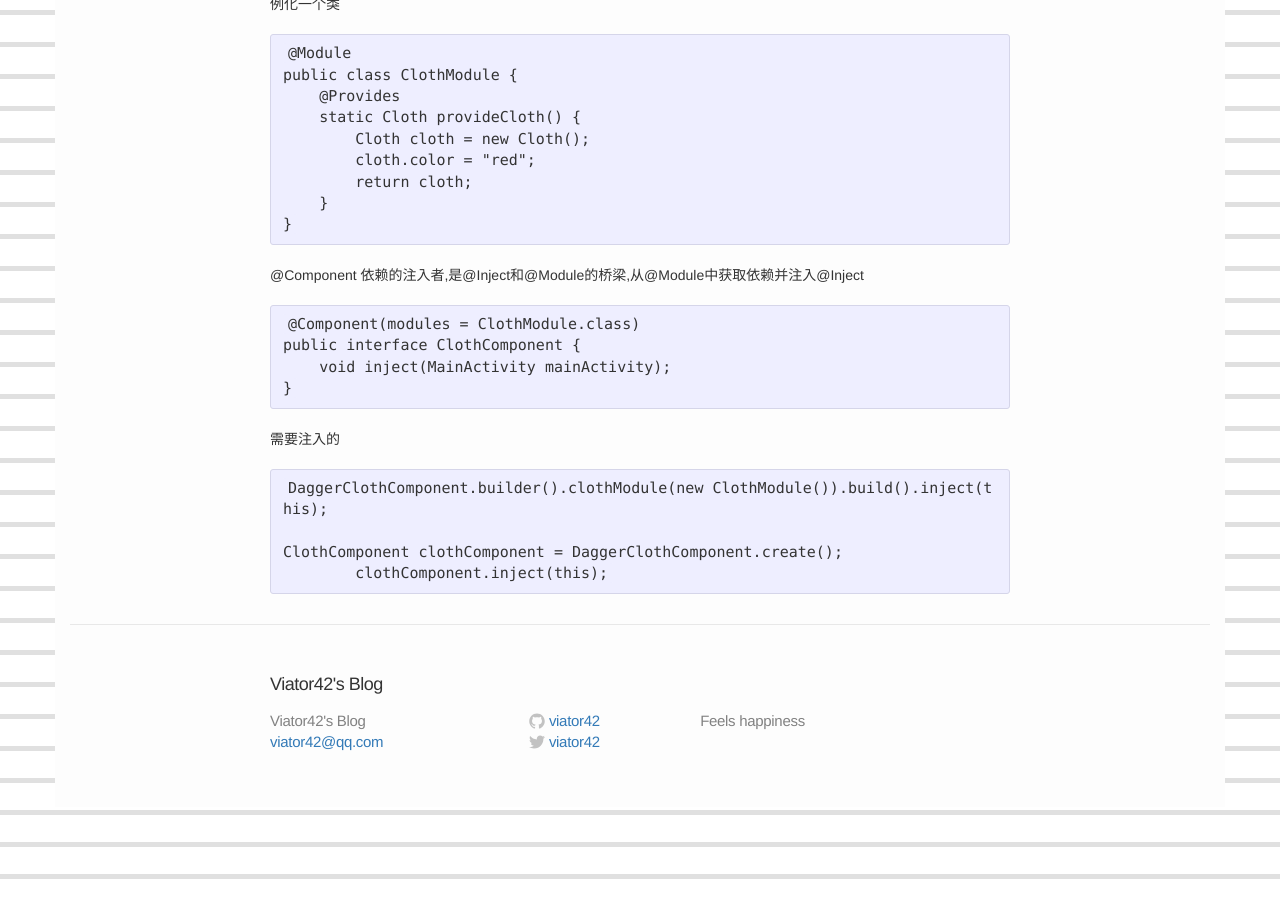
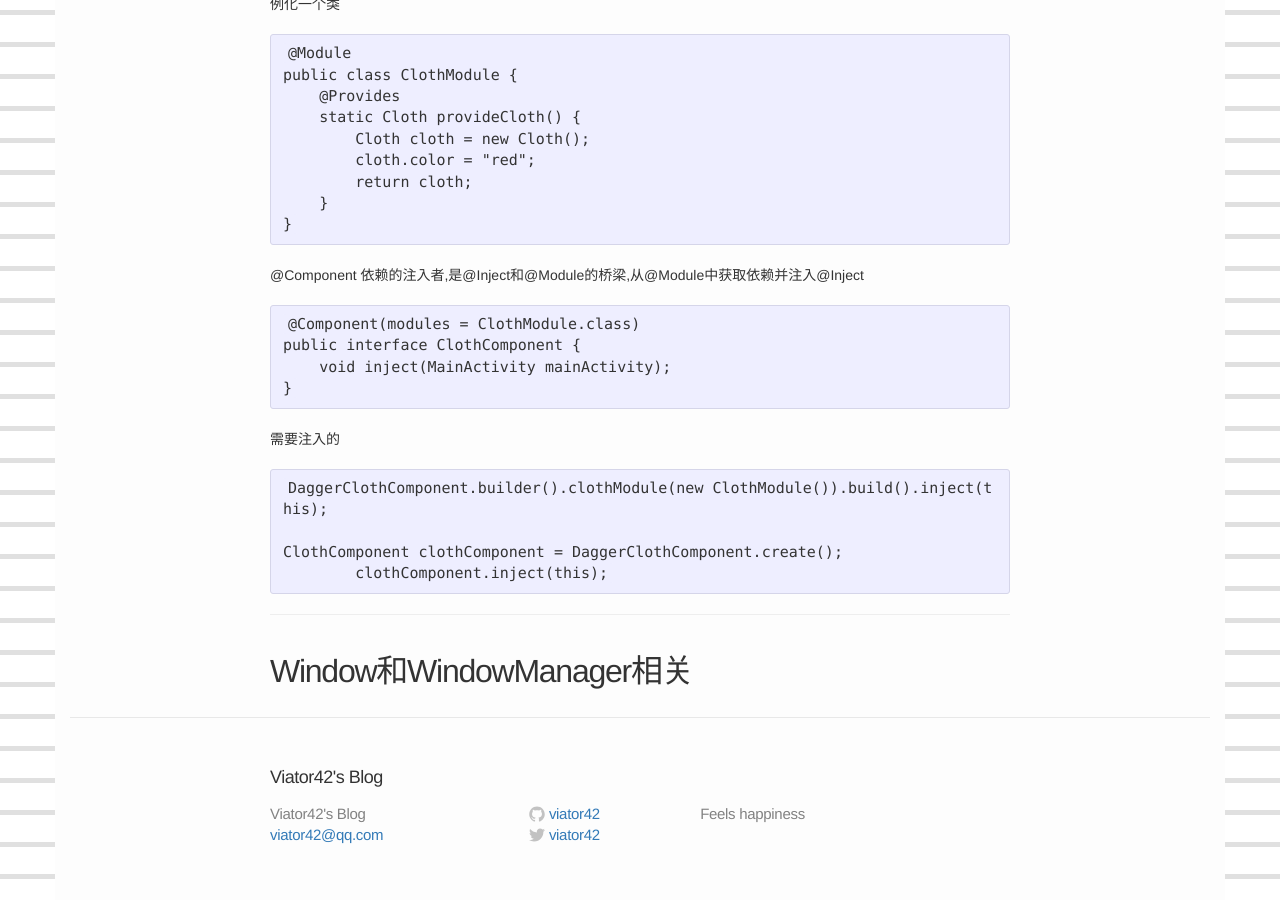
Before and after one commit to viator42/viator42.github.io, a Jekyll site: the page built from _posts/2014-4-4-android-note.markdown, in a window 1280 px wide and 900 px high, scrolled down 68381 px. Built offline with Jekyll 4.4.1, drawn with Linux system fonts in a browser that asks for light colours.

Commit message:
update post

```diff
--- a/_posts/2014-4-4-android-note.markdown
+++ b/_posts/2014-4-4-android-note.markdown
@@ -2996,3 +2996,7 @@ Dagger是Android使用的依赖注入框架
 
     ClothComponent clothComponent = DaggerClothComponent.create();
             clothComponent.inject(this);
+
+--------
+
+## Window和WindowManager相关
```
